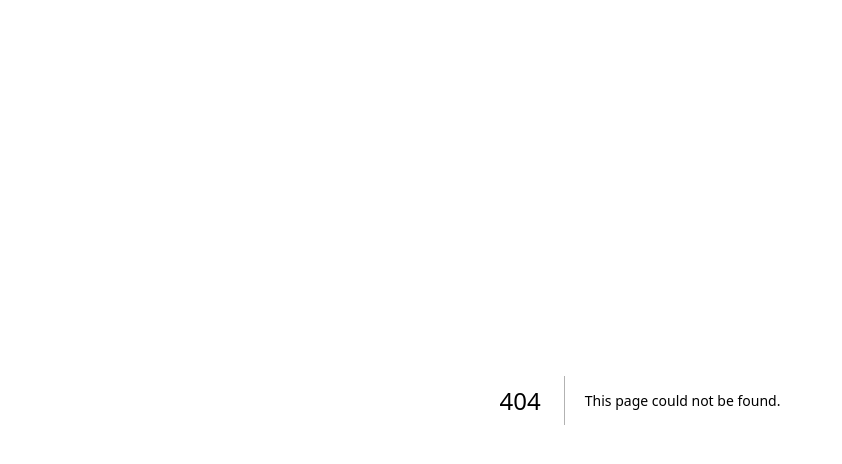
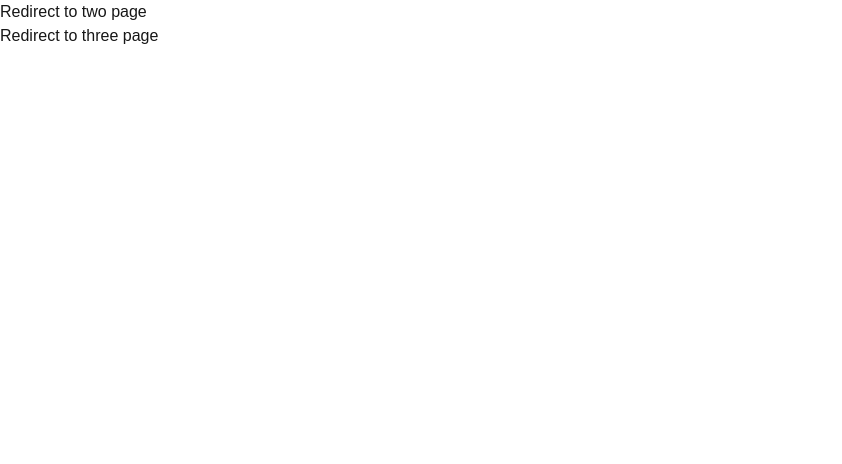
Before and after one commit to jaikishan1234/nextjs-fullstack-learning, a Next.js app in the folder module-3/: page /one in a window 1280 px wide. Before the commit this address had no page. Shown: the top 464 px of the page, without its empty margins (0-842 px from the left). Built offline with nearby package versions, Linux system fonts and the light colour scheme.

Commit message:
Intercepting Routes

```diff
--- /dev/null
+++ b/module-3/app/one/(.)two/page.jsx
@@ -0,0 +1,9 @@
+import React from 'react'
+
+const SamelevelTwoInterceptedPage = () => {
+  return (
+    <div>SamelevelTwoInterceptedPage</div>
+  )
+}
+
+export default SamelevelTwoInterceptedPage
--- /dev/null
+++ b/module-3/app/one/(..)three/page.jsx
@@ -0,0 +1,9 @@
+import React from 'react'
+
+const ThreeInterceptingRoute = () => {
+  return (
+    <div>ThreeInterceptingRoute</div>
+  )
+}
+
+export default ThreeInterceptingRoute
--- /dev/null
+++ b/module-3/app/one/page.jsx
@@ -0,0 +1,17 @@
+import Link from 'next/link'
+import React from 'react'
+
+const OnePage = () => {
+  return (
+    <div className='flex flex-col'>
+        <Link href={"/one/two"}>
+            Redirect to two page
+        </Link>
+         <Link href={"/three"}>
+            Redirect to three page
+        </Link>
+    </div>
+  )
+}
+
+export default OnePage
--- /dev/null
+++ b/module-3/app/one/two/page.jsx
@@ -0,0 +1,9 @@
+import React from 'react'
+
+const TwoPage = () => {
+  return (
+    <div>TwoPage</div>
+  )
+}
+
+export default TwoPage
--- /dev/null
+++ b/module-3/app/three/page.jsx
@@ -0,0 +1,9 @@
+import React from 'react'
+
+const ThreePage = () => {
+  return (
+    <div>ThreePage</div>
+  )
+}
+
+export default ThreePage
```
